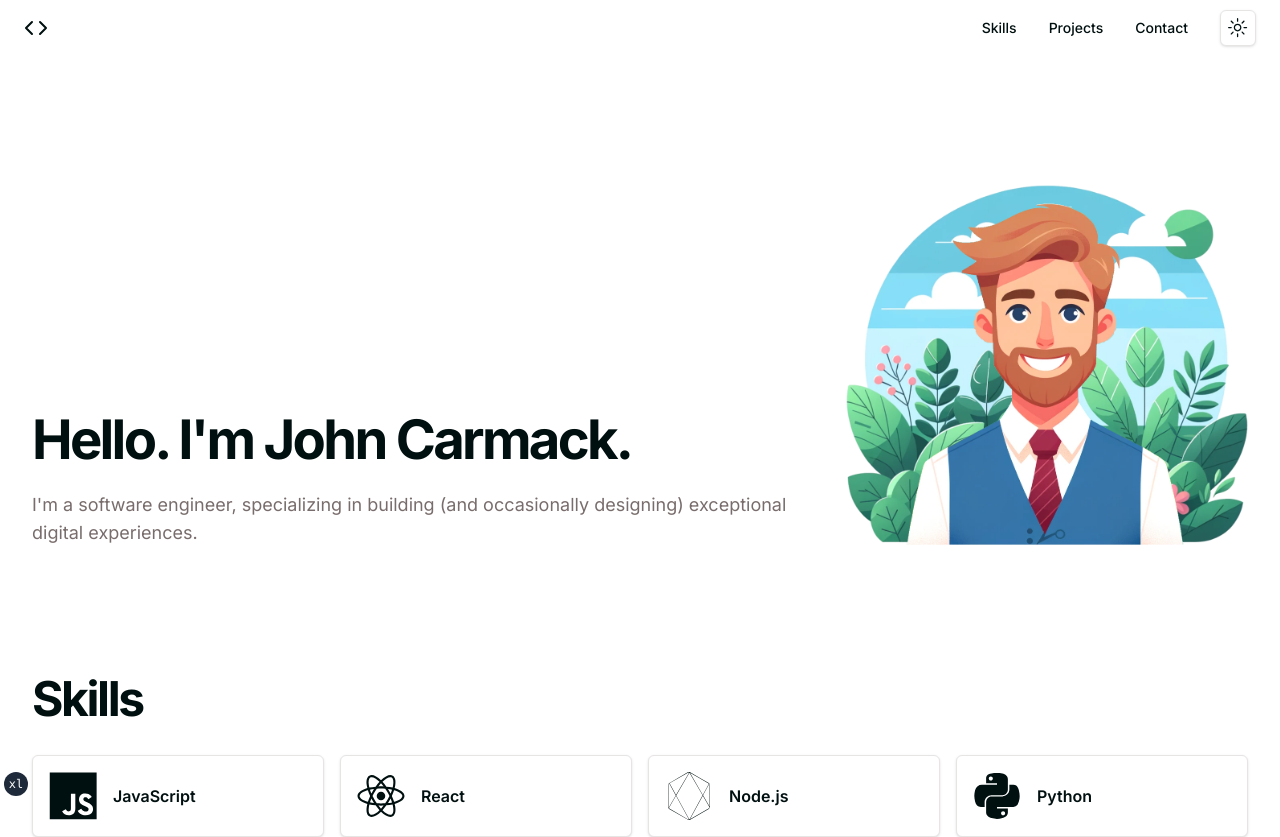
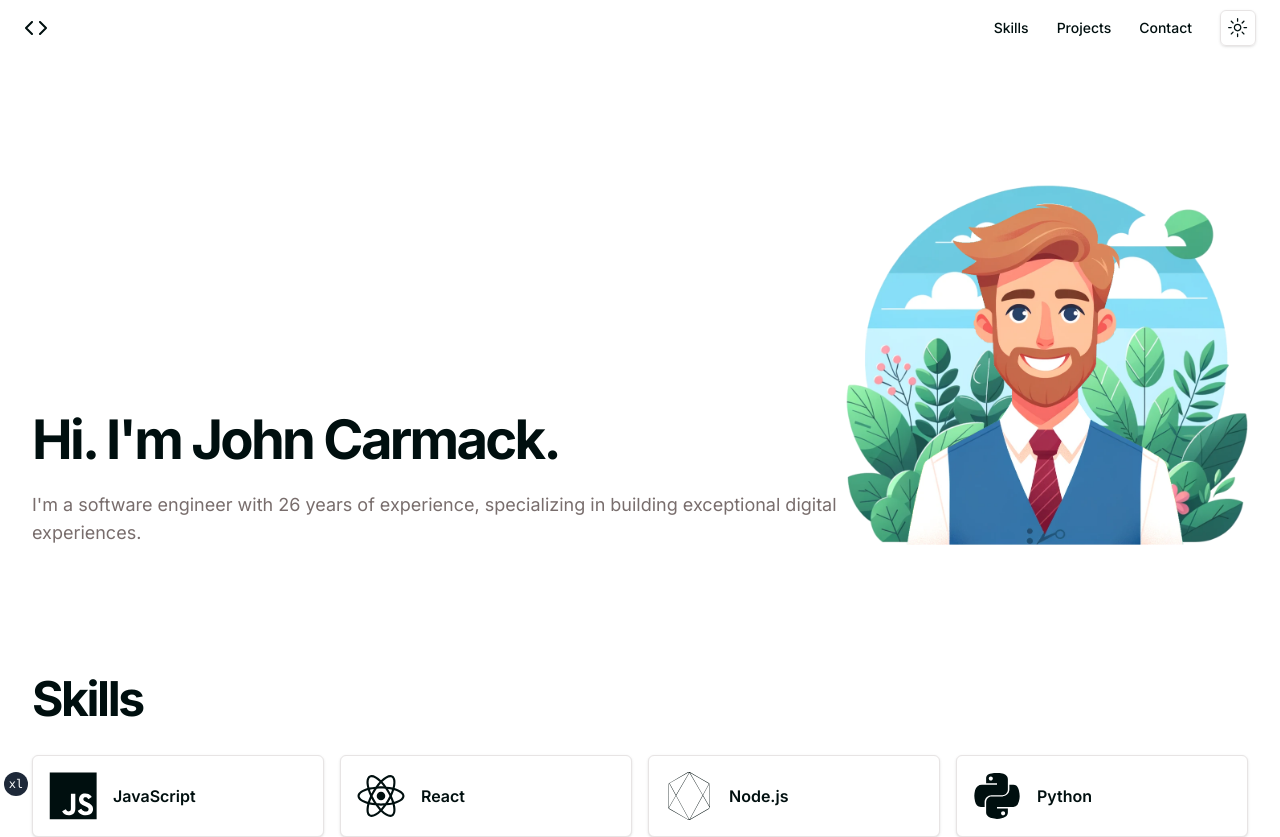
Before and after one commit to johncarmack1984/johncarmack.com, a Next.js app: page / in a window 1280 px wide. Shown: the top 837 px of the page. Built offline with nearby package versions, Linux system fonts and the light colour scheme.

Commit message:
Improve scrolling behavior, theme transitions, and navigation legibility

```diff
--- a/app/globals.css
+++ b/app/globals.css
@@ -118,7 +118,6 @@
     @apply scroll-smooth;
   }
   body {
-    @apply text-foreground bg-background;
     font-synthesis-weight: none;
     text-rendering: optimizeLegibility;
   }
--- a/app/layout.tsx
+++ b/app/layout.tsx
@@ -80,13 +80,10 @@ export default function RootLayout({
   return (
     <html lang="en" suppressHydrationWarning>
       <body
-        className={cn(
-          `bg-background min-h-screen font-sans antialiased`,
-          fontSans.variable,
-        )}
+        className={cn(`min-h-screen font-sans antialiased`, fontSans.variable)}
       >
         <ThemeProvider defaultTheme="system" enableSystem>
-          <div className="bg-background relative mx-auto flex min-h-screen flex-col items-start justify-start">
+          <div className="bg-background text-foreground relative mx-auto flex min-h-screen flex-col items-start justify-start transition-colors">
             <SiteNav />
             {children}
           </div>
--- a/app/page.tsx
+++ b/app/page.tsx
@@ -6,7 +6,7 @@ import Skills from "@/components/skills/skills";
 export default function Home() {
   return (
     <div className="mx-auto flex min-h-screen flex-col">
-      <main className="flex-1 overflow-y-scroll scroll-smooth will-change-scroll">
+      <main className="flex-1 overflow-y-scroll scroll-smooth">
         <Hero />
         <Skills />
         <Projects />
--- a/components/hero.tsx
+++ b/components/hero.tsx
@@ -6,11 +6,11 @@ function HeroText() {
   return (
     <div className="grid basis-2/3 gap-4 md:gap-6">
       <h1 className="text-3xl font-bold tracking-tighter sm:text-4xl md:text-5xl xl:text-[3.4rem] 2xl:text-[3.75rem]">
-        Hello. I'm John Carmack.
+        Hi. I'm John Carmack.
       </h1>
       <p className="text-muted-foreground text-lg">
-        I'm a software engineer, specializing in building (and occasionally
-        designing) exceptional digital experiences.
+        I'm a software engineer with 26 years of experience, specializing in
+        building exceptional digital experiences.
       </p>
     </div>
   );
--- a/components/nav/link.tsx
+++ b/components/nav/link.tsx
@@ -4,12 +4,13 @@ import { Button } from "../ui/button";
 
 function NavLink({ label, href }: { label: string; href: string }) {
   return (
-    <Button className="-ml-3 md:ml-0" variant="link" key={href} asChild>
-      <Link
-        aria-label={label}
-        href={href}
-        className="text-base font-medium underline-offset-4 transition transition-[text-decoration-line] hover:underline md:text-sm"
-      >
+    <Button
+      className="bg-background/15 -ml-3 px-3 text-base font-medium underline-offset-4 mix-blend-difference transition transition-[text-decoration-line] hover:underline md:ml-0  md:text-sm"
+      variant="link"
+      key={href}
+      asChild
+    >
+      <Link aria-label={label} href={href} className="">
         {label}
       </Link>
     </Button>
--- a/components/nav/menu.tsx
+++ b/components/nav/menu.tsx
@@ -1,12 +1,12 @@
 import { cva, VariantProps } from "class-variance-authority";
 
 import NavLink from "./link";
-import navLinks from "./nav-links";
+import navLinks from "./links";
 
 const navMenuVariants = cva("ml-auto flex items-center", {
   variants: {
     variant: {
-      top: "hidden md:flex mr-4 items-center gap-0",
+      top: "hidden md:flex mr-4 items-center gap-1",
       left: "flex-col gap-2 justify-start items-start",
     },
   },
--- a/components/nav/nav.tsx
+++ b/components/nav/nav.tsx
@@ -2,16 +2,16 @@ import Link from "next/link";
 
 import ModeToggle from "@/components/theme-toggle";
 import CodeIcon from "@/components/ui/icons/code";
+import navLinks from "./links";
 import NavMenu from "./menu";
-import MobileNav from "./mobile";
-import navLinks from "./nav-links";
+import MobileNav from "./menu-mobile";
 
 function HomeLink() {
   return (
     <Link
       aria-label="Back to Home"
       href={navLinks[0].href}
-      className="hidden items-center md:block"
+      className="hidden items-center mix-blend-difference md:block"
     >
       <CodeIcon className="h-6 w-6" />
       <h1 className="sr-only">John Carmack</h1>
@@ -21,7 +21,7 @@ function HomeLink() {
 
 export default function SiteNav() {
   return (
-    <header className="sticky top-0 z-40 flex h-14 w-full items-center justify-between px-4 [backdrop-filter:saturate(120%)_blur(3px)] lg:px-6">
+    <header className="sticky top-0 z-40 flex h-14 w-full items-center justify-between px-4 [backdrop-filter:saturate(120%)_blur(20px)] lg:px-6">
       <HomeLink />
       <NavMenu variant="top" />
       <MobileNav />
--- a/components/theme-toggle.tsx
+++ b/components/theme-toggle.tsx
@@ -14,7 +14,9 @@ import {
   DropdownMenuTrigger,
 } from "@/components/ui/dropdown-menu";
 
-const iconVariants = cva(["absolute", "size-[1.2rem]", "transition-all"], {
+const iconVariants = cva(
+  ["absolute", "size-[1.2rem]", "transition-transform"],
+  {
     variants: {
       hidden: {
         true: ["opacity-0", "-rotate-180"],
@@ -24,14 +26,15 @@ const iconVariants = cva(["absolute", "size-[1.2rem]", "transition-all"], {
     defaultVariants: {
       hidden: true,
     },
-});
+  },
+);
 
 export default function ModeToggle() {
   const { sunHidden, setTheme } = useSunHidden();
   return (
     <DropdownMenu>
       <DropdownMenuTrigger asChild>
-        <Button className="" variant="outline" size="icon">
+        <Button className="bg-background/20" variant="outline" size="icon">
           <SunIcon className={cn(iconVariants({ hidden: sunHidden }))} />
           <MoonIcon className={cn(iconVariants({ hidden: !sunHidden }))} />
           <span className="sr-only">Toggle theme</span>
```
Also changed, not shown: components/nav/links.ts (renamed from components/nav/nav-links.ts), components/nav/menu-mobile.tsx (renamed from components/nav/mobile.tsx). Lines whose indentation alone changed are shown as unchanged.
